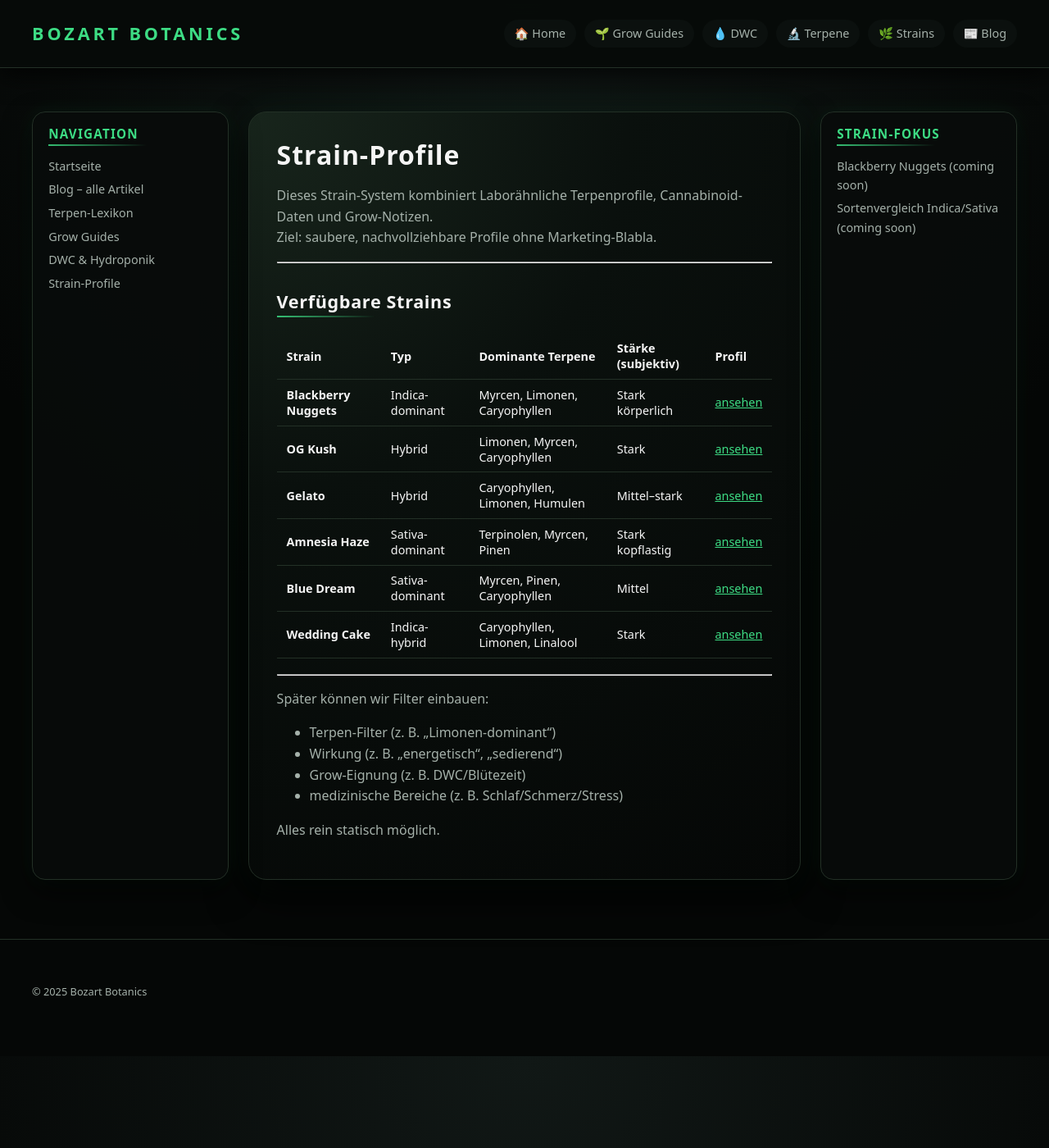
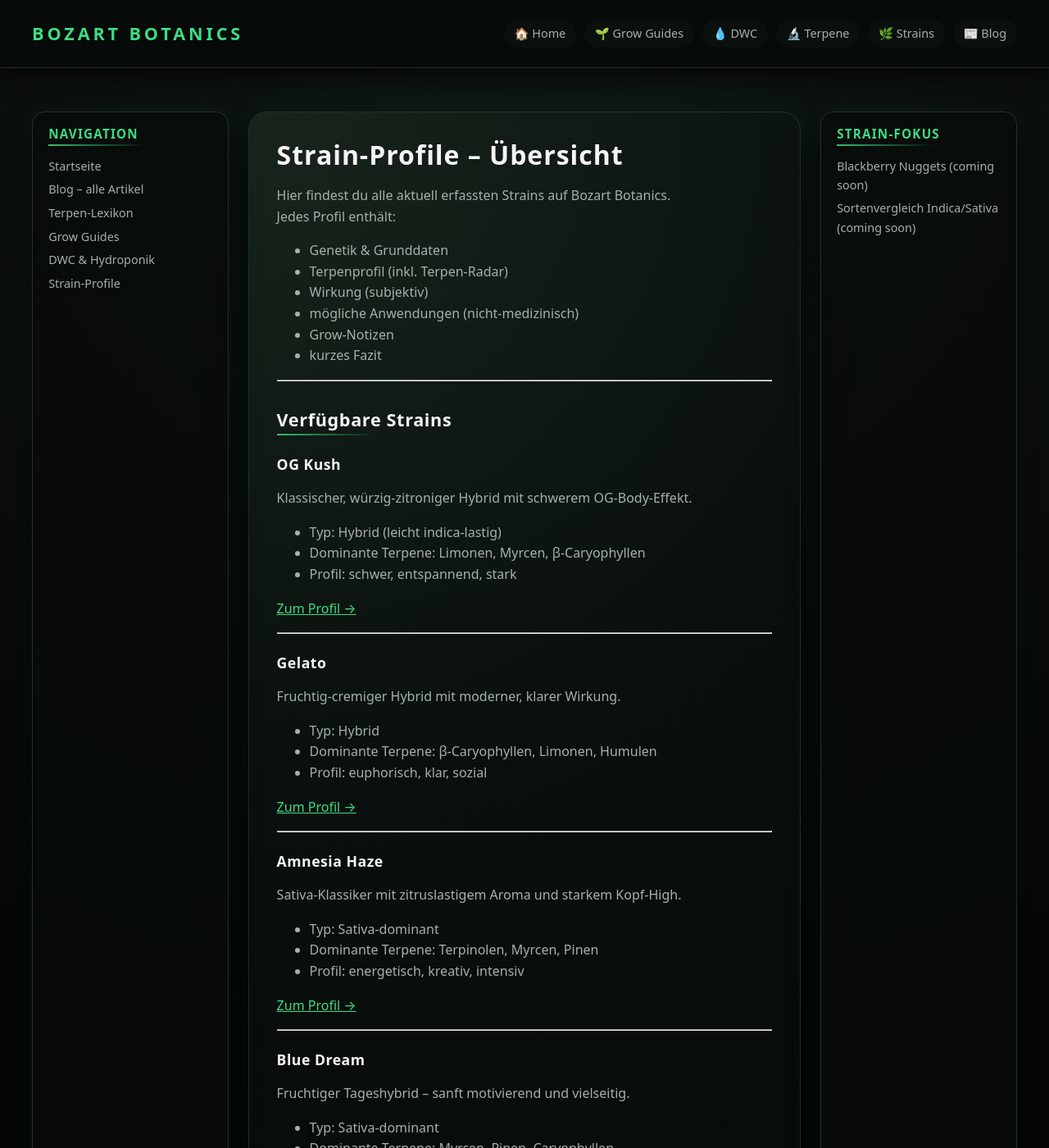
Before and after one commit to bozart-army/bozart-botanics, a Jekyll site: the page built from strains/index.md, in a window 1280 px wide and 1400 px high. Shown: the whole window at 82% size. Built offline with Jekyll 4.4.1, drawn with Linux system fonts in a browser that asks for light colours; some of the changed text lies outside the part shown.

Commit message:
Update index.md

```diff
--- a/strains/index.md
+++ b/strains/index.md
@@ -1,35 +1,91 @@
 ---
 layout: default
-title: Strain-Profile
+title: Strain-Profile – Übersicht
 sidebar: strains
 ---
 
-# Strain-Profile
+# Strain-Profile – Übersicht
 
-Dieses Strain-System kombiniert Laborähnliche Terpenprofile, Cannabinoid-
-Daten und Grow-Notizen.
-Ziel: saubere, nachvollziehbare Profile ohne Marketing-Blabla.
+Hier findest du alle aktuell erfassten Strains auf Bozart Botanics.
+Jedes Profil enthält:
+
+- Genetik & Grunddaten
+- Terpenprofil (inkl. Terpen-Radar)
+- Wirkung (subjektiv)
+- mögliche Anwendungen (nicht-medizinisch)
+- Grow-Notizen
+- kurzes Fazit
 
 ---
 
 ## Verfügbare Strains
 
-| Strain | Typ | Dominante Terpene | Stärke (subjektiv) | Profil |
-|--------|-----|-------------------|---------------------|--------|
-| **Blackberry Nuggets** | Indica-dominant | Myrcen, Limonen, Caryophyllen | Stark körperlich | [ansehen](/bozart-botanics/strains/blackberry-nuggets/) |
-| **OG Kush** | Hybrid | Limonen, Myrcen, Caryophyllen | Stark | [ansehen](/bozart-botanics/strains/og-kush/) |
-| **Gelato** | Hybrid | Caryophyllen, Limonen, Humulen | Mittel–stark | [ansehen](/bozart-botanics/strains/gelato/) |
-| **Amnesia Haze** | Sativa-dominant | Terpinolen, Myrcen, Pinen | Stark kopflastig | [ansehen](/bozart-botanics/strains/amnesia-haze/) |
-| **Blue Dream** | Sativa-dominant | Myrcen, Pinen, Caryophyllen | Mittel | [ansehen](/bozart-botanics/strains/blue-dream/) |
-| **Wedding Cake** | Indica-hybrid | Caryophyllen, Limonen, Linalool | Stark | [ansehen](/bozart-botanics/strains/wedding-cake/) |
+### OG Kush
+
+Klassischer, würzig-zitroniger Hybrid mit schwerem OG-Body-Effekt.
+
+- Typ: Hybrid (leicht indica-lastig)
+- Dominante Terpene: Limonen, Myrcen, β-Caryophyllen
+- Profil: schwer, entspannend, stark
+
+[Zum Profil →](/strains/og-kush/)
 
 ---
 
-Später können wir Filter einbauen:
+### Gelato
 
-- Terpen-Filter (z. B. „Limonen-dominant“)
-- Wirkung (z. B. „energetisch“, „sedierend“)
-- Grow-Eignung (z. B. DWC/Blütezeit)
-- medizinische Bereiche (z. B. Schlaf/Schmerz/Stress)
+Fruchtig-cremiger Hybrid mit moderner, klarer Wirkung.
 
-Alles rein statisch möglich.
+- Typ: Hybrid
+- Dominante Terpene: β-Caryophyllen, Limonen, Humulen
+- Profil: euphorisch, klar, sozial
+
+[Zum Profil →](/strains/gelato/)
+
+---
+
+### Amnesia Haze
+
+Sativa-Klassiker mit zitruslastigem Aroma und starkem Kopf-High.
+
+- Typ: Sativa-dominant
+- Dominante Terpene: Terpinolen, Myrcen, Pinen
+- Profil: energetisch, kreativ, intensiv
+
+[Zum Profil →](/strains/amnesia-haze/)
+
+---
+
+### Blue Dream
+
+Fruchtiger Tageshybrid – sanft motivierend und vielseitig.
+
+- Typ: Sativa-dominant
+- Dominante Terpene: Myrcen, Pinen, Caryophyllen
+- Profil: hell, funktional, angenehm
+
+[Zum Profil →](/strains/blue-dream/)
+
+---
+
+### Wedding Cake
+
+Schwerer, cremig-würziger Indica-Hybrid mit massiver Harzproduktion.
+
+- Typ: Indica-Hybrid
+- Dominante Terpene: β-Caryophyllen, Limonen, Linalool
+- Profil: tief entspannend, sedierend, „Dessert-Strain“
+
+[Zum Profil →](/strains/wedding-cake/)
+
+---
+
+## Demnächst
+
+Weitere Strain-Profile sind in Vorbereitung, unter anderem:
+
+- Blackberry Nuggets (Bozart Med Grow)
+- Vergleich Indica vs. Sativa in der Praxis
+- spezielle DWC/CO₂-Strain-Erfahrungen
+
+Die Liste wird laufend erweitert, sobald neue Grows dokumentiert sind.
```
